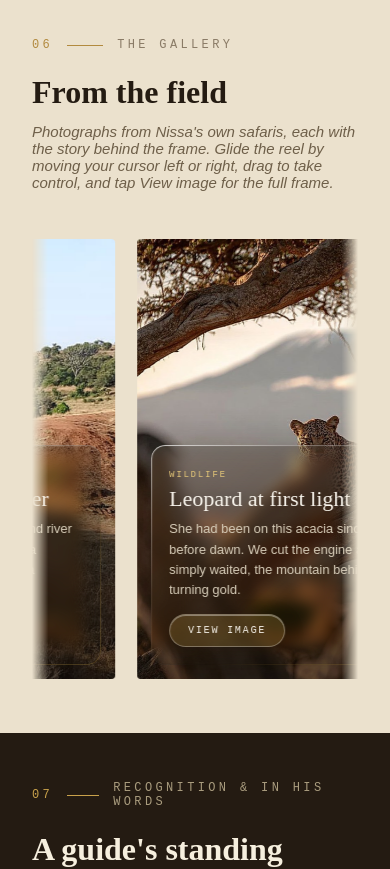
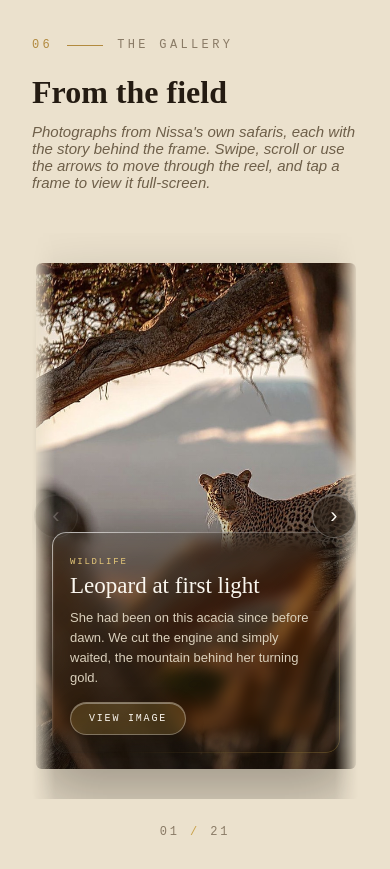
Before and after one commit to keithkahurakamau/nissa-kinyaga-2, a plain HTML site: page index.html in a window 390 px wide. Shown: the part 10340-11209 px from the top of the page. Drawn offline with Linux system fonts and the light colour scheme.

Commit message:
Redesign gallery as snap carousel; lazy-load images for fast first paint
Gallery:
- Replace the cursor-steered auto-drift reel with a universal center-focus
  snap carousel: native touch-swipe + trackpad scroll on every device,
  prev/next glass buttons, keyboard arrows, a live counter, and the centred
  photo scaling up for a focal transition
- Navigation driven by an explicit target index (rapid taps accumulate);
  target resyncs only after genuine user swipes, not button-driven scrolls
- Arrows disable at the start/end

Performance:
- Gallery photos are native loading="lazy" <img> — initial load drops from
  ~21 images (~10MB) to ~3 (~1.4MB); DOMContentLoaded ~0.8s
- No CSP violations, no console errors; verified 320–1440px, desktop + mobile

Co-Authored-By: Claude Opus 4.8 <noreply@anthropic.com>

```diff
--- a/app.js
+++ b/app.js
@@ -54,24 +54,22 @@
   });
 
   /* ---------- gallery carousel ---------- */
-  var track = document.getElementById('nk-track');
+  var gal = document.getElementById('nk-gal');
   function card(it, idx){
     var fig = document.createElement('figure');
     fig.className = 'nk-gcard';
-    fig.style.cssText = 'flex:none;width:clamp(300px,30vw,400px);height:440px;margin:0 22px 0 0;position:relative;overflow:hidden;border-radius:4px;';
     fig.innerHTML =
-      '<div role="img" aria-label="'+esc(it.title)+'" style="position:absolute;inset:0;background-image:url(\''+it.src+'\');background-size:cover;background-position:center;"></div>'+
-      '<div style="position:absolute;inset:0;background:linear-gradient(transparent 40%,rgba(20,15,9,.55));"></div>'+
-      '<figcaption class="nk-glass nk-glass-dark nk-refract" style="position:absolute;left:14px;right:14px;bottom:14px;padding:18px;border-radius:14px;">'+
+      '<img src="'+it.src+'" alt="'+esc(it.title)+'" loading="lazy" decoding="async" style="position:absolute;inset:0;width:100%;height:100%;object-fit:cover;"/>'+
+      '<div style="position:absolute;inset:0;background:linear-gradient(transparent 38%,rgba(20,15,9,.62));"></div>'+
+      '<figcaption class="nk-glass nk-glass-dark nk-refract" style="position:absolute;left:16px;right:16px;bottom:16px;padding:18px;border-radius:14px;">'+
         '<span style="font-family:\'DM Mono\',monospace;font-size:9px;letter-spacing:.2em;text-transform:uppercase;color:#E6C879;">'+esc(it.cat)+'</span>'+
-        '<div style="font-family:\'Cormorant Garamond\',serif;font-size:22px;color:#FBF7EF;margin:5px 0 8px;line-height:1.15;">'+esc(it.title)+'</div>'+
+        '<div style="font-family:\'Cormorant Garamond\',serif;font-size:23px;color:#FBF7EF;margin:5px 0 8px;line-height:1.15;">'+esc(it.title)+'</div>'+
         '<p style="font-size:13px;line-height:1.55;color:#DAD0BC;margin:0 0 14px;">'+esc(it.story)+'</p>'+
         '<button type="button" class="nk-gbtn" data-lb="'+idx+'" style="font-family:\'DM Mono\',monospace;font-size:10px;letter-spacing:.18em;text-transform:uppercase;color:#FBF7EF;padding:10px 18px;cursor:pointer;border-radius:30px;">View image</button>'+
       '</figcaption>';
     return fig;
   }
-  items.forEach(function(it,i){ track.appendChild(card(it,i)); });
-  items.forEach(function(it,i){ track.appendChild(card(it,i)); }); // duplicate set for seamless loop
+  if (gal) items.forEach(function(it,i){ gal.appendChild(card(it,i)); });
 
   /* ---------- lightbox ---------- */
   var lb = document.getElementById('nk-lb');
@@ -103,44 +101,77 @@
     if (e.key === 'ArrowLeft') stepLb(-1);
   });
 
-  /* ---------- carousel physics (cursor steer + drag) ---------- */
+  /* ---------- carousel controller (snap + arrows + keyboard) ----------
+     Native scroll-snap drives touch swipe and trackpad on every device; arrows,
+     keyboard and a live counter give explicit control. The centred card scales
+     up for a focal transition. */
   (function(){
-    var gal = document.getElementById('nk-gal');
-    if (!gal || !track) return;
-    var half = function(){ return track.scrollWidth / 2; };
-    var pos = 0, vel = 0, target = -0.22;
-    var drag = false, dragX = 0, dragPos = 0, moved = false;
-    gal.addEventListener('mousemove', function(e){
-      if (drag) return;
-      var r = gal.getBoundingClientRect();
-      var t = (e.clientX - r.left) / r.width;
-      var d = (t - 0.5) * 2;
-      var dead = Math.abs(d) < 0.12 ? 0 : d;
-      target = dead * 6;
+    if (!gal) return;
+    var cards = Array.prototype.slice.call(gal.querySelectorAll('.nk-gcard'));
+    if (!cards.length) return;
+    var prevBtn = document.getElementById('nk-prev');
+    var nextBtn = document.getElementById('nk-next');
+    var curEl = document.getElementById('nk-gal-cur');
+    var totEl = document.getElementById('nk-gal-total');
+    var active = -1, raf = 0, target = 0, settleT = 0;
+    var pad = function(n){ return ('0' + n).slice(-2); };
+    if (totEl) totEl.textContent = pad(cards.length);
+
+    function update(){
+      var gr = gal.getBoundingClientRect();
+      var center = gr.left + gr.width / 2;
+      var best = 0, bd = Infinity;
+      for (var i = 0; i < cards.length; i++){
+        var r = cards[i].getBoundingClientRect();
+        var d = Math.abs((r.left + r.width / 2) - center);
+        if (d < bd){ bd = d; best = i; }
+      }
+      if (best !== active){
+        if (cards[active]) cards[active].classList.remove('is-active');
+        cards[best].classList.add('is-active');
+        active = best;
+        if (curEl) curEl.textContent = pad(active + 1);
+      }
+      if (prevBtn) prevBtn.disabled = (active <= 0);
+      if (nextBtn) nextBtn.disabled = (active >= cards.length - 1);
+    }
+    // navigation is driven by an explicit target index that increments
+    // immediately, so rapid arrow taps accumulate even mid-animation
+    function goTo(i){
+      target = Math.max(0, Math.min(cards.length - 1, i));
+      var gr = gal.getBoundingClientRect();
+      var cr = cards[target].getBoundingClientRect();
+      var delta = (cr.left + cr.width / 2) - (gr.left + gr.width / 2);
+      gal.scrollTo({ left: gal.scrollLeft + delta, behavior:'smooth' });
+    }
+    function schedule(){ if (raf) cancelAnimationFrame(raf); raf = requestAnimationFrame(update); }
+    // only a genuine user swipe/scroll should resync the target; button-driven
+    // scrolling must let the explicit target accumulate
+    var userScroll = false;
+    gal.addEventListener('wheel', function(){ userScroll = true; }, { passive:true });
+    gal.addEventListener('touchstart', function(){ userScroll = true; }, { passive:true });
+    gal.addEventListener('scroll', function(){
+      schedule();
+      if (userScroll){ clearTimeout(settleT); settleT = setTimeout(function(){ target = active; userScroll = false; }, 150); }
     }, { passive:true });
-    gal.addEventListener('mouseleave', function(){ target = -0.22; });
-    gal.addEventListener('mousedown', function(e){ drag = true; moved = false; dragX = e.clientX; dragPos = pos; gal.classList.add('nk-grab'); });
-    window.addEventListener('mouseup', function(){ drag = false; gal.classList.remove('nk-grab'); });
-    window.addEventListener('mousemove', function(e){
-      if (!drag) return;
-      var dx = e.clientX - dragX;
-      if (Math.abs(dx) > 4) moved = true;
-      pos = dragPos + dx; vel = 0; target = 0;
-    }, { passive:true });
+    window.addEventListener('resize', schedule);
+    if (prevBtn) prevBtn.addEventListener('click', function(){ goTo(target - 1); });
+    if (nextBtn) nextBtn.addEventListener('click', function(){ goTo(target + 1); });
+    gal.addEventListener('keydown', function(e){
+      if (e.key === 'ArrowRight'){ e.preventDefault(); goTo(target + 1); }
+      else if (e.key === 'ArrowLeft'){ e.preventDefault(); goTo(target - 1); }
+    });
+    // tap / click a card opens the lightbox (suppressed if the pointer was dragging/swiping)
+    var downX = 0, downY = 0, moved = false;
+    gal.addEventListener('pointerdown', function(e){ downX = e.clientX; downY = e.clientY; moved = false; if (e.pointerType !== 'mouse') userScroll = true; }, { passive:true });
+    gal.addEventListener('pointermove', function(e){ if (Math.abs(e.clientX - downX) > 8 || Math.abs(e.clientY - downY) > 8) moved = true; }, { passive:true });
     gal.addEventListener('click', function(e){
-      if (moved){ e.preventDefault(); e.stopPropagation(); return; }
-      var btn = e.target.closest('[data-lb]');
-      if (btn){ openLb(parseInt(btn.getAttribute('data-lb'), 10)); }
-    }, true);
-    // touch: native horizontal scroll fallback via drag is non-trivial; allow tap-to-view
-    function loop(){
-      if (!drag){ vel += (target - vel) * 0.06; pos -= vel; }
-      var h = half();
-      if (h > 0){ if (pos <= -h) pos += h; if (pos > 0) pos -= h; }
-      track.style.transform = 'translateX(' + pos + 'px)';
-      requestAnimationFrame(loop);
-    }
-    loop();
+      var t = e.target.closest('[data-lb]');
+      if (!t) return;
+      if (moved){ e.preventDefault(); return; }
+      openLb(parseInt(t.getAttribute('data-lb'), 10));
+    });
+    requestAnimationFrame(update);
   })();
 
   /* ---------- reveal on scroll ---------- */
--- a/index.html
+++ b/index.html
@@ -150,6 +150,20 @@ body{margin:0;background:#F3ECDC;-webkit-font-smoothing:antialiased;}
 #nk-date::-webkit-calendar-picker-indicator{filter:invert(74%) sepia(34%) saturate(560%) hue-rotate(2deg) brightness(95%);cursor:pointer;opacity:.95;}
 #nk-date::-webkit-datetime-edit{color:#F6EFDE;}
 #nk-date:disabled{cursor:not-allowed;}
+
+/* ===== gallery snap carousel ===== */
+#nk-gal{display:flex;gap:24px;overflow-x:auto;overflow-y:hidden;scroll-snap-type:x mandatory;scroll-behavior:smooth;-webkit-overflow-scrolling:touch;scrollbar-width:none;-ms-overflow-style:none;padding:14px max(0px,calc((100% - clamp(280px,82vw,540px)) / 2));-webkit-mask-image:linear-gradient(90deg,transparent,#000 7%,#000 93%,transparent);mask-image:linear-gradient(90deg,transparent,#000 7%,#000 93%,transparent);}
+#nk-gal::-webkit-scrollbar{display:none;}
+#nk-gal:focus-visible{outline:2px solid #C9A24B;outline-offset:4px;}
+.nk-gcard{flex:0 0 clamp(280px,82vw,540px);scroll-snap-align:center;height:clamp(400px,60vh,540px);position:relative;overflow:hidden;border-radius:6px;opacity:.42;transform:scale(.87);transition:opacity .6s cubic-bezier(.16,.7,.3,1),transform .6s cubic-bezier(.16,.7,.3,1),box-shadow .6s ease;will-change:transform,opacity;}
+.nk-gcard.is-active{opacity:1;transform:scale(1);box-shadow:0 30px 64px rgba(20,15,9,.34);}
+.nk-galbtn{position:absolute;top:50%;transform:translateY(-50%);z-index:3;width:54px;height:54px;border-radius:50%;display:flex;align-items:center;justify-content:center;font-size:26px;line-height:1;color:#FBF7EF;cursor:pointer;background:rgba(28,22,14,.42);-webkit-backdrop-filter:blur(16px) saturate(160%);backdrop-filter:blur(16px) saturate(160%);border:1px solid rgba(255,255,255,.28);box-shadow:0 8px 24px rgba(20,15,9,.3),inset 0 1px 0 rgba(255,255,255,.25);transition:transform .3s ease,background .3s ease,opacity .3s ease;}
+.nk-galbtn:hover{background:rgba(28,22,14,.58);transform:translateY(-50%) scale(1.07);}
+.nk-galbtn:active{transform:translateY(-50%) scale(.95);}
+.nk-galbtn[disabled]{opacity:.22;pointer-events:none;}
+.nk-galbtn-prev{left:6px;}.nk-galbtn-next{right:6px;}
+@media(max-width:640px){.nk-galbtn{width:44px;height:44px;font-size:22px;}.nk-galbtn-prev{left:2px;}.nk-galbtn-next{right:2px;}}
+@media(prefers-reduced-motion:reduce){#nk-gal{scroll-behavior:auto;}.nk-gcard,.nk-gcard.is-active{transform:none;transition:opacity .25s ease;}}
 </style>
 </head>
 <body>
@@ -484,11 +498,16 @@ body{margin:0;background:#F3ECDC;-webkit-font-smoothing:antialiased;}
         <span style="font-family:'DM Mono',monospace;font-size:12px;letter-spacing:.28em;text-transform:uppercase;color:#8A7B66;">The Gallery</span>
       </div>
       <h2 style="font-family:'Cormorant Garamond',serif;font-weight:600;font-size:clamp(32px,4.4vw,58px);line-height:1.04;margin:0 0 14px;color:#241B12;">From the field</h2>
-      <p style="font-size:15px;color:#6E5F49;margin:0;font-style:italic;">Photographs from Nissa's own safaris, each with the story behind the frame. Glide the reel by moving your cursor left or right, drag to take control, and tap View image for the full frame.</p>
+      <p style="font-size:15px;color:#6E5F49;margin:0;font-style:italic;">Photographs from Nissa's own safaris, each with the story behind the frame. Swipe, scroll or use the arrows to move through the reel, and tap a frame to view it full-screen.</p>
     </div>
   </div>
-  <div id="nk-gal" data-reveal style="position:relative;overflow:hidden;padding:6px 0;cursor:grab;-webkit-mask-image:linear-gradient(90deg,transparent,#000 5%,#000 95%,transparent);mask-image:linear-gradient(90deg,transparent,#000 5%,#000 95%,transparent);">
-    <div id="nk-track" style="display:flex;width:max-content;padding-left:32px;will-change:transform;"></div>
+  <div data-reveal style="position:relative;max-width:1320px;margin:0 auto;">
+    <div style="position:relative;">
+      <div id="nk-gal" role="region" aria-roledescription="carousel" aria-label="Photographs from the field" tabindex="0"></div>
+      <button id="nk-prev" type="button" aria-label="Previous photo" class="nk-galbtn nk-galbtn-prev">&#8249;</button>
+      <button id="nk-next" type="button" aria-label="Next photo" class="nk-galbtn nk-galbtn-next">&#8250;</button>
+    </div>
+    <div id="nk-gal-meta" style="text-align:center;margin-top:26px;font-family:'DM Mono',monospace;font-size:12px;letter-spacing:.24em;color:#8A7B66;"><span id="nk-gal-cur">01</span> <span style="color:#C9A24B;">/</span> <span id="nk-gal-total">00</span></div>
   </div>
 </section>
 
```
